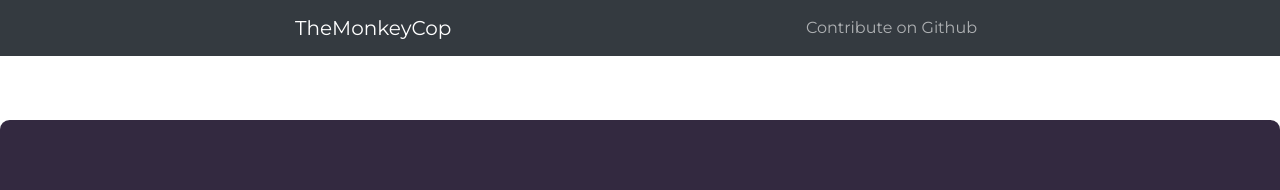
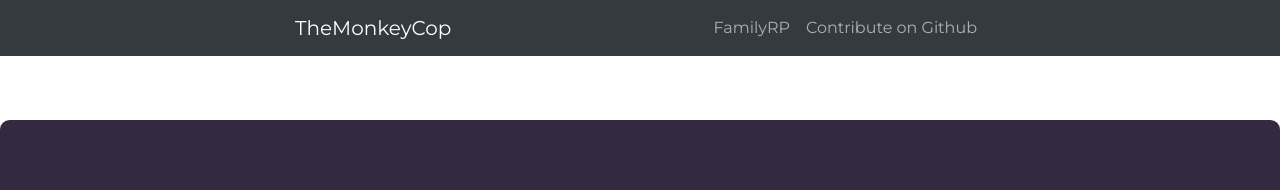
Before and after one commit to TheMonkeyCop/themonkeycop.github.io, a Jekyll site: the page built from familyrp/index.html, in a window 1280 px wide. Shown: the top 190 px of the page. Built offline with Jekyll 4.4.1, drawn with Linux system fonts in a browser that asks for light colours.

Commit message:
Add link to FamilyRP in nav

```diff
--- a/_includes/header.html
+++ b/_includes/header.html
@@ -10,9 +10,13 @@
           {%- if my_page.title -%}
           <li class="nav-item">
             <a class="nav-link" href="{{ my_page.url | relative_url }}">{{ my_page.title | escape }}</a>
+
           </li>
           {%- endif -%}
         {% endfor -%}
+        <li class="nav-item">
+          <a class="nav-link" href="/familyrp">FamilyRP </a>
+        </li>
         <li class="nav-item">
           <a class="nav-link" href="{{ site.github.repository_url }}">Contribute on Github</a>
         </li>
```
